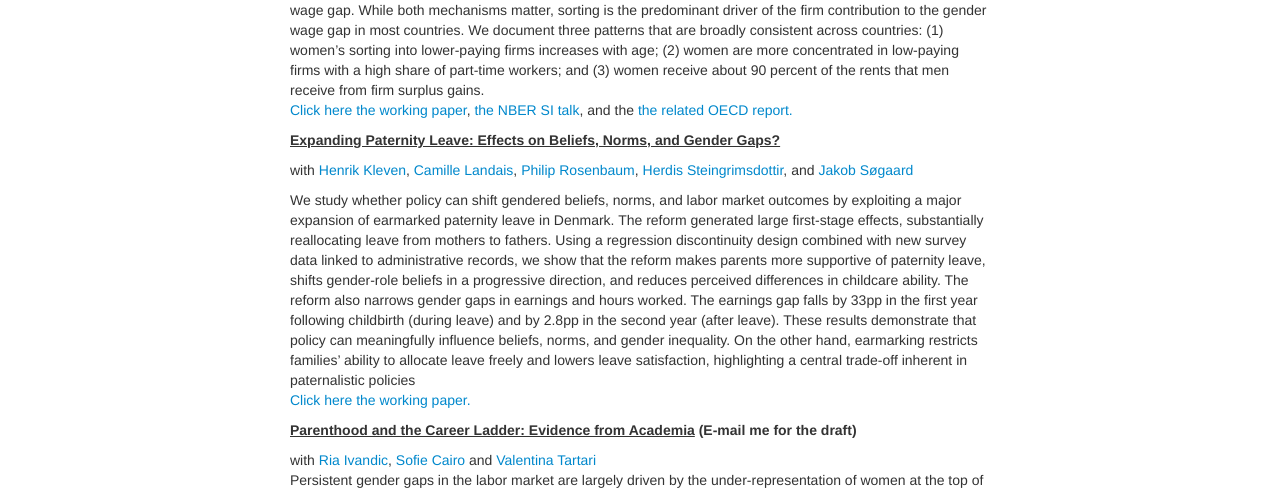
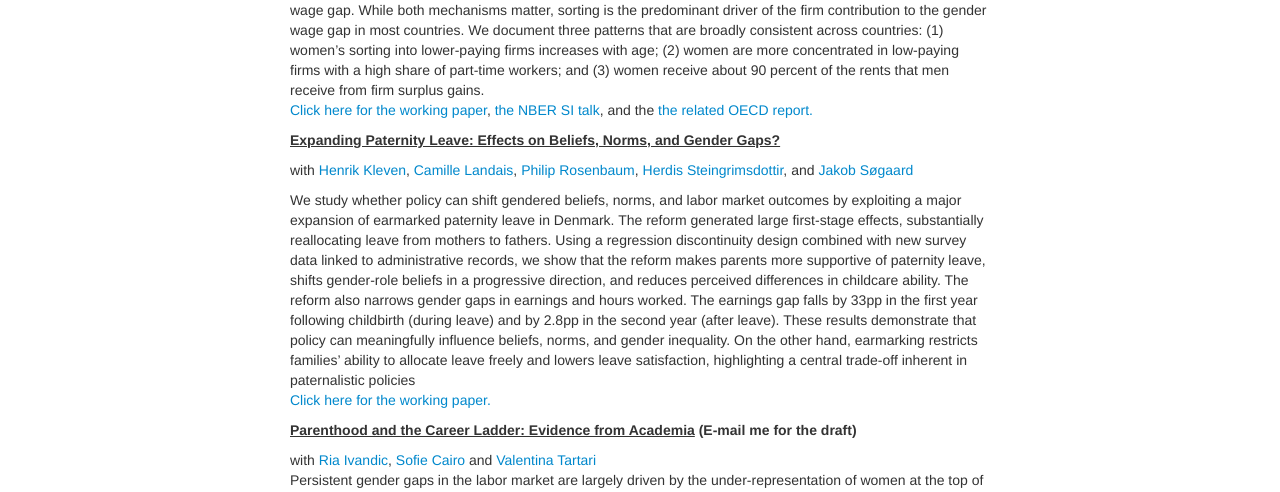
Before and after one commit to annesophielassen/annesophielassen.github.io, a Jekyll site: the page built from pages/research.md, in a window 1280 px wide. Shown: the part 752-1244 px from the top of the page. Built offline with Jekyll 4.4.1, drawn with Linux system fonts in a browser that asks for light colours.

Commit message:
Update research.md

```diff
--- a/pages/research.md
+++ b/pages/research.md
@@ -24,13 +24,13 @@ Published in <a href="https://oxfordre.com/economics/view/10.1093/acrefore/97801
 ##### <u>Firms and the Gender Wage Gap: A Comparison of Eleven Countries</u>
 with  <a href="https://marcoguidopalladino.com/">Marco G. Palladino</a>, <a href="https://www.antoinebertheau.com/research.html"> Antoine Bertheau</a>, <a href="https://www.iza.org/person/1300/alexander-hijzen">Alexander Hijzen</a>, <a href="https://astridkunze.com/">Astrid Kunze</a>, <a href="https://sites.google.com/view/cesarbarreto/home">Cesar Barreto</a>, <a href="https://sites.google.com/view/dogangulumser">Dogan Gülümser</a>, <a href="http://www.martalachowska.com/">Marta Lachowska</a>, <a href="https://sites.google.com/view/salvatore-lattanzio/home">Salvatore Lattanzio</a>, <a href="https://sites.google.com/view/benjaminlochner/">Benjamin Lochner</a>, <a href="https://stefano-lombardi.github.io/">Stefano Lombardi</a>, <a href="https://sites.google.com/site/jmeekes/">Jordy Meekes</a>, <a href="https://sites.google.com/view/balazsmurakozy">Balazs Murakozy</a>, and <a href="https://sites.google.com/site/oskarskans/home">Oskar Skans</a>. <br>
 We quantify the role of gender-specific firm wage premiums in explaining the private-sector gender gap in hourly wages using a harmonized research design across 11 matched employeremployee datasets — ten European countries and Washington State, USA. These premiums contribute to the gender wage gap through two channels: women’s concentration in lowerpaying firms (sorting) and women receiving lower premiums than men within the same firm (pay-setting). We find that firm wage premiums account for 10 to 30 percent of the gender wage gap. While both mechanisms matter, sorting is the predominant driver of the firm contribution to the gender wage gap in most countries. We document three patterns that are broadly consistent across countries: (1) women’s sorting into lower-paying firms increases with age; (2) women are more concentrated in low-paying firms with a high share of part-time workers; and (3) women receive about 90 percent of the rents that men receive from firm surplus gains. <br>
-<a href="https://www.chicagofed.org/publications/working-papers/2025/2025-24">Click here the working paper</a>, <a href="https://www.youtube.com/live/RCkEHjCC3kI?t=420s">the NBER SI talk</a>, and the <a href="https://www.oecd.org/en/publications/the-role-of-bargaining-and-discrimination-in-the-gender-wage-gap-in-france_1fd68687-en.html">the related OECD report.</a>
+<a href="https://www.chicagofed.org/publications/working-papers/2025/2025-24">Click here for the working paper</a>, <a href="https://www.youtube.com/live/RCkEHjCC3kI?t=420s">the NBER SI talk</a>, and the <a href="https://www.oecd.org/en/publications/the-role-of-bargaining-and-discrimination-in-the-gender-wage-gap-in-france_1fd68687-en.html">the related OECD report.</a>
 <br>
 ##### <u>Expanding Paternity Leave: Effects on Beliefs, Norms, and Gender Gaps?</u>
 with <a href="https://www.henrikkleven.com/">Henrik Kleven</a>, <a href="https://app.scholarsite.io/camille-landais">Camille Landais</a>, <a href="https://sites.google.com/site/philrosenbaum/"> Philip Rosenbaum</a>, <a href="https://sites.google.com/site/herdissteingrimsdottir/home"> Herdis Steingrimsdottir</a>, and <a href="https://jakobsogaard.com/">Jakob Søgaard</a><br>
 
 We study whether policy can shift gendered beliefs, norms, and labor market outcomes by exploiting a major expansion of earmarked paternity leave in Denmark. The reform generated large first-stage effects, substantially reallocating leave from mothers to fathers. Using a regression discontinuity design combined with new survey data linked to administrative records, we show that the reform makes parents more supportive of paternity leave, shifts gender-role beliefs in a progressive direction, and reduces perceived differences in childcare ability. The reform also narrows gender gaps in earnings and hours worked. The earnings gap falls by 33pp in the first year following childbirth (during leave) and by 2.8pp in the second year (after leave). These results demonstrate that policy can meaningfully influence beliefs, norms, and gender inequality. On the other hand, earmarking restricts families’ ability to allocate leave freely and lowers leave satisfaction, highlighting a central trade-off inherent in paternalistic policies <br>
-<a href="https://www.dropbox.com/scl/fi/wksiy6xf1mwl1lqjs7epz/PaternityLeave_Feb2026.pdf?rlkey=67tihxh0o5izz3v8tglazwfen&e=1&dl=0"> Click here the working paper.</a>
+<a href="https://www.dropbox.com/scl/fi/wksiy6xf1mwl1lqjs7epz/PaternityLeave_Feb2026.pdf?rlkey=67tihxh0o5izz3v8tglazwfen&e=1&dl=0"> Click here for the working paper.</a>
 <br>
 
 ##### <u>Parenthood and the Career Ladder: Evidence from Academia</u> (E-mail me for the draft)
```
